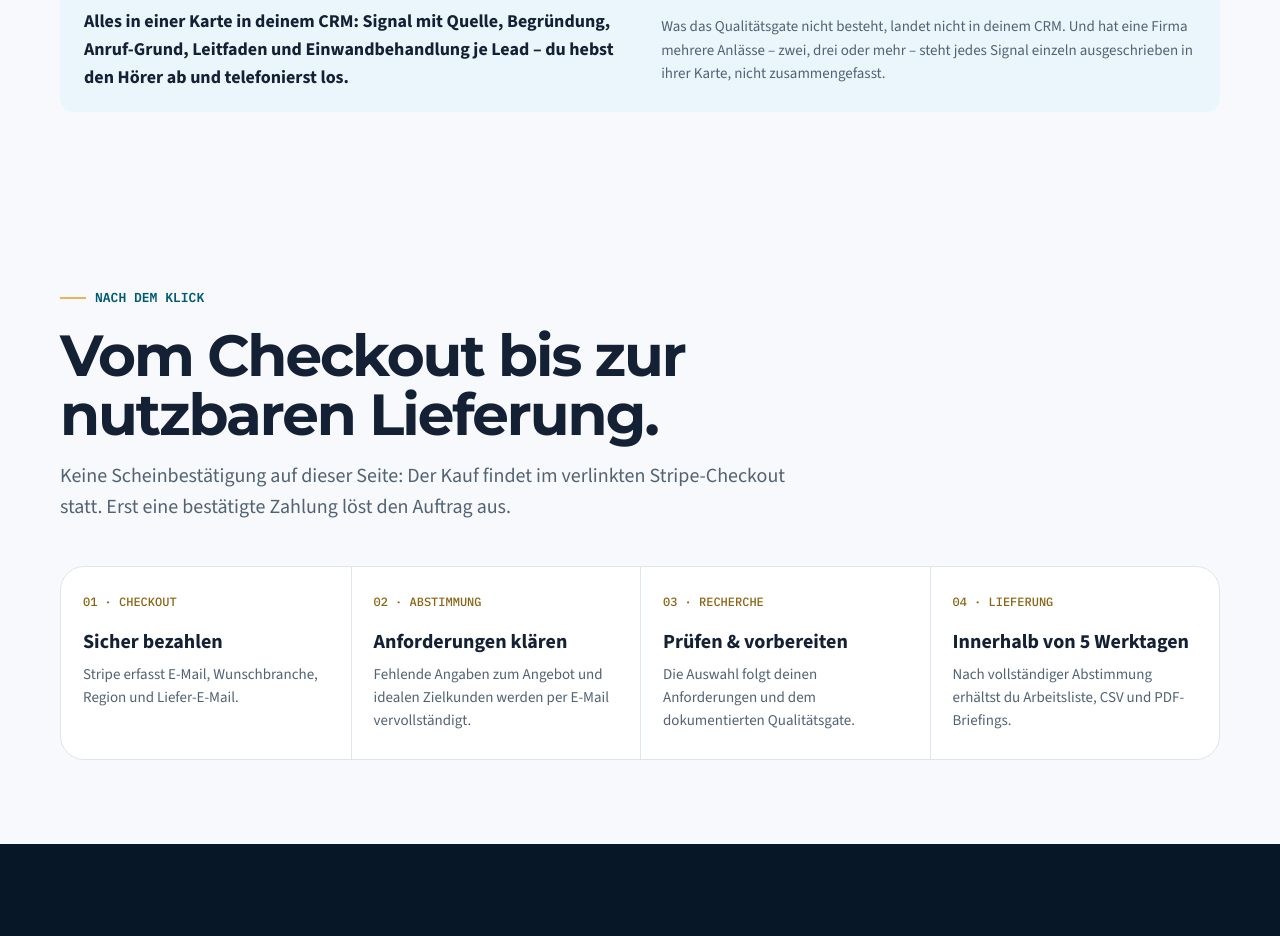
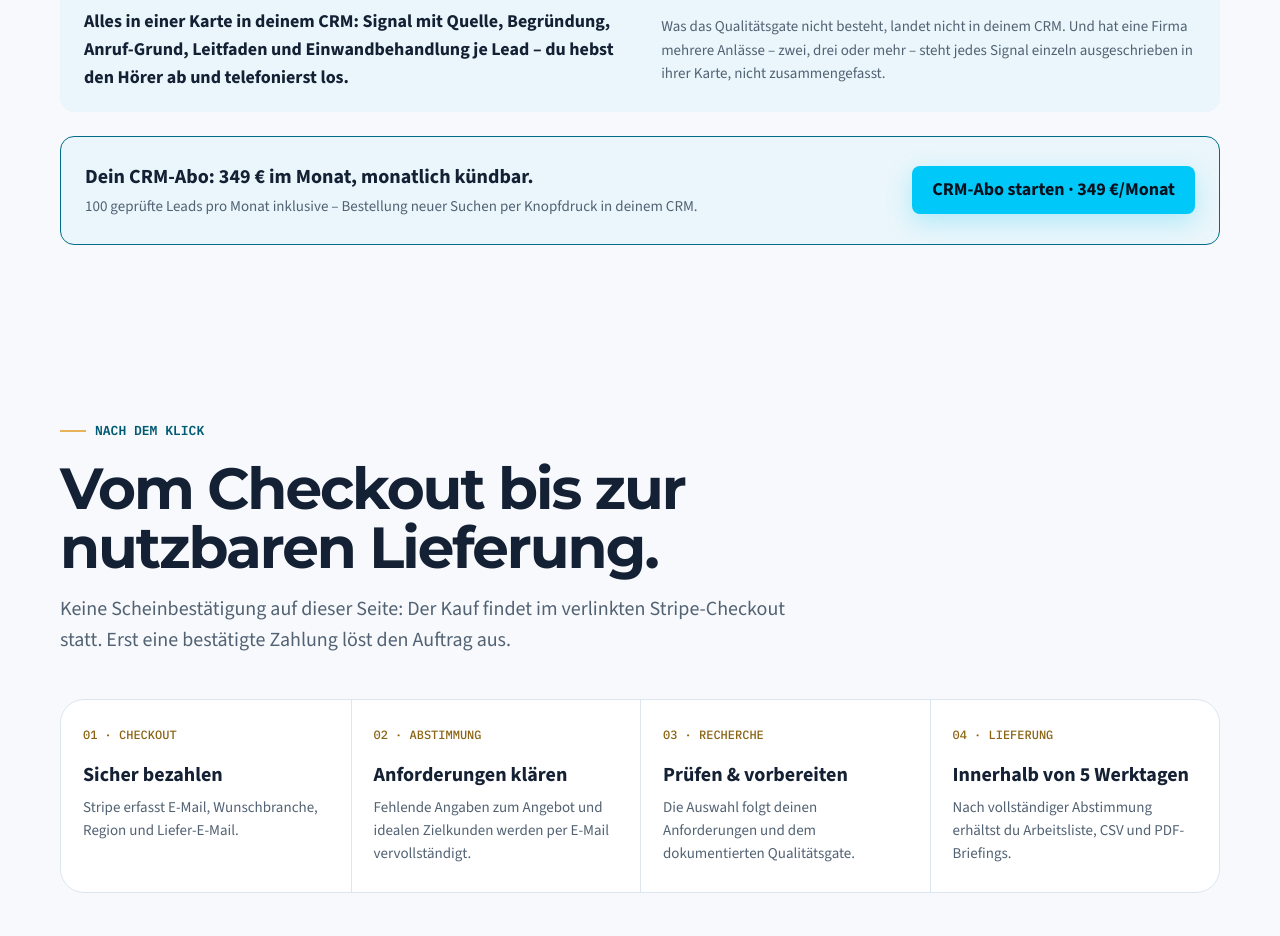
Before and after one commit to rebellmitherz/leads, a plain HTML site: page index.html in a window 1280 px wide. Shown: the part 7620-8556 px from the top of the page. Drawn offline with nearby package versions, Linux system fonts and the light colour scheme.

Commit message:
CRM-Abschnitt: fehlenden Kauf-Button ergaenzt (CRM-Abo starten, 349 Euro/Monat, Abo-Link)

```diff
--- a/index.html
+++ b/index.html
@@ -816,6 +816,10 @@
           <strong>Alles in einer Karte in deinem CRM: Signal mit Quelle, Begründung, Anruf-Grund, Leitfaden und Einwandbehandlung je Lead – du hebst den Hörer ab und telefonierst los.</strong>
           <p>Was das Qualitätsgate nicht besteht, landet nicht in deinem CRM. Und hat eine Firma mehrere Anlässe – zwei, drei oder mehr – steht jedes Signal einzeln ausgeschrieben in ihrer Karte, nicht zusammengefasst.</p>
         </div>
+        <div class="decision-box">
+          <div><strong>Dein CRM-Abo: 349 € im Monat, monatlich kündbar.</strong><span>100 geprüfte Leads pro Monat inklusive – Bestellung neuer Suchen per Knopfdruck in deinem CRM.</span></div>
+          <a class="button" href="https://buy.stripe.com/28E5kFboEcU1bTKgPv8og0x" target="_blank" rel="noopener">CRM-Abo starten · 349 €/Monat</a>
+        </div>
       </div>
     </section>
 
```
